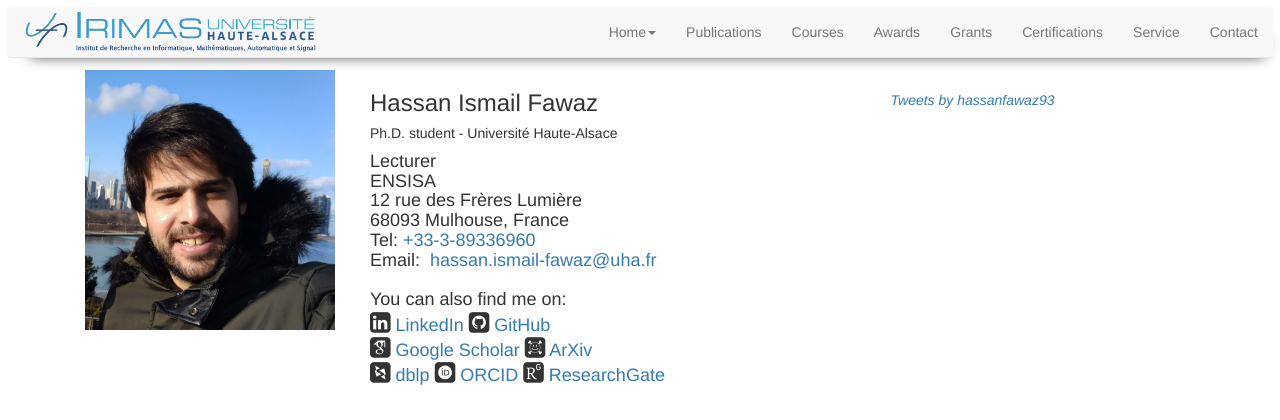
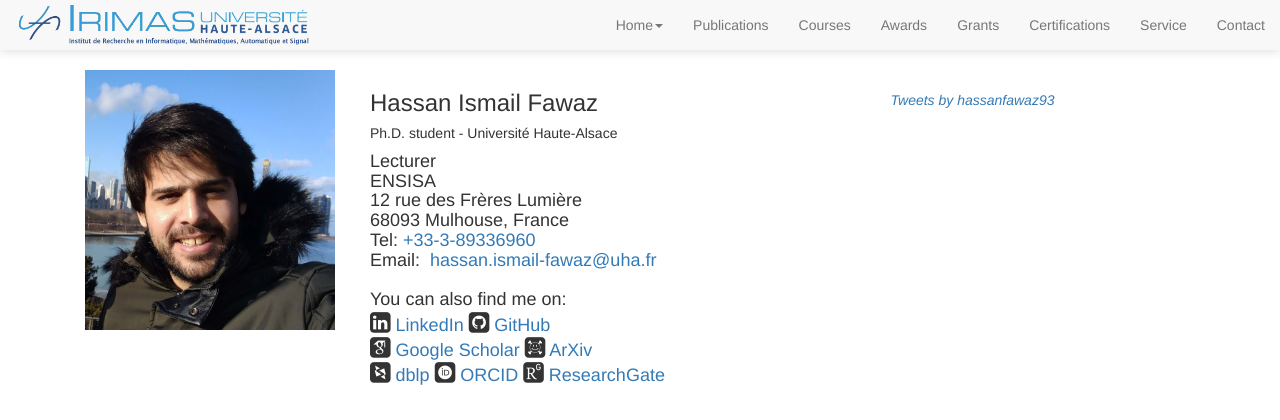
Before and after one commit to hfawaz/hfawaz.github.io, a PHP site: page / in a window 1280 px wide. Shown: the top 420 px of the page. Run offline with PHP 8.4, Linux system fonts and the light colour scheme; some libraries are stand-ins or nearby versions; some web fonts are replaced.

Commit message:
- fixed header shadow and margins

```diff
--- a/css/styles.css
+++ b/css/styles.css
@@ -1,7 +1,6 @@
 nav#main_header {
-    box-shadow: 0.5em 1em 1em -16px;
-    margin: 0.5em;
-    border-radius: 4px;
+ box-shadow: 0 1px 10px 0 rgba(0, 0, 0, 0.14);
+ border: none !important;
 }
 
 #home {
```
